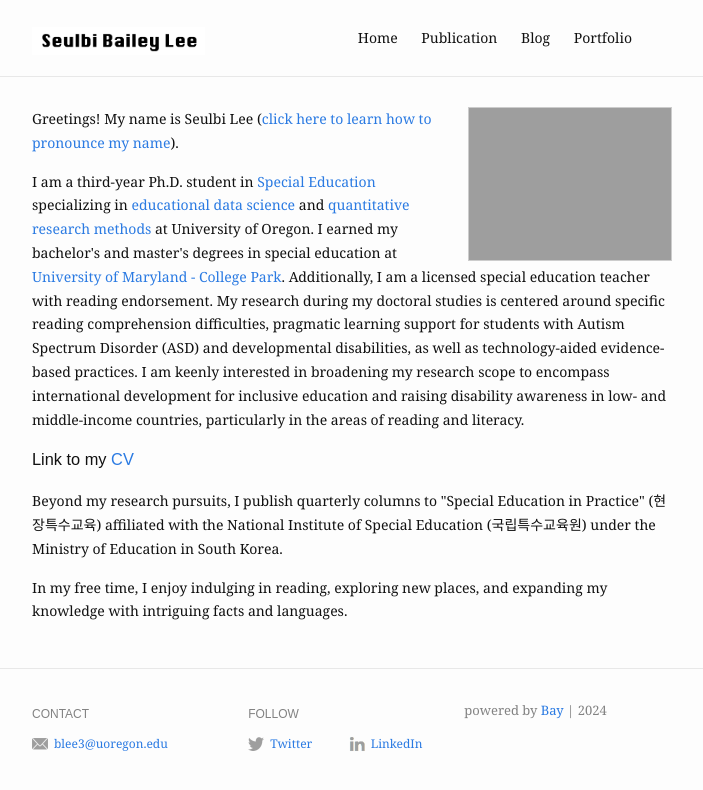
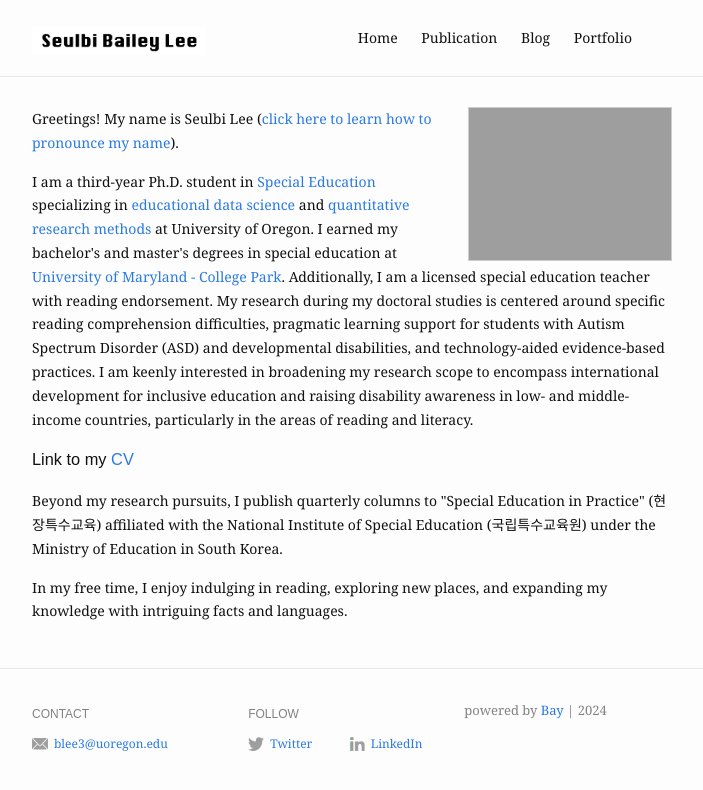
Before and after one commit to seul-b/seul-b.github.io, a Jekyll site: the page built from index.md, in a window 1280 px wide. Shown: the top 790 px of the page, without its empty margins (288-991 px from the left). Built offline with Jekyll 4.4.1, drawn with Linux system fonts in a browser that asks for light colours.

Commit message:
update index

```diff
--- a/index.md
+++ b/index.md
@@ -9,7 +9,7 @@ profile_picture:
 Greetings! My name is Seulbi Lee (<a href="https://namedrop.io/seulbilee">click here to learn how to pronounce my name</a>).
 </p>
 <p>
-I am a third-year Ph.D. student in <a href="https://education.uoregon.edu/sped/graduate/phd">Special Education</a> specializing in <a href="https://education.uoregon.edu/epol/specialization-educational-data-science">educational data science</a> and <a href="https://education.uoregon.edu/qrme/qrm-specialization">quantitative research methods</a> at University of Oregon. I earned my bachelor's and master's degrees in special education at <a href="https://education.umd.edu/academics/departments/chse/edsp">University of Maryland - College Park</a>. Additionally, I am a licensed special education teacher with reading endorsement. My research during my doctoral studies is centered around specific reading comprehension difficulties, pragmatic learning support for students with Autism Spectrum Disorder (ASD) and developmental disabilities, as well as technology-aided evidence-based practices. I am keenly interested in broadening my research scope to encompass international development for inclusive education and raising disability awareness in low- and middle-income countries, particularly in the areas of reading and literacy.
+I am a third-year Ph.D. student in <a href="https://education.uoregon.edu/sped/graduate/phd">Special Education</a> specializing in <a href="https://education.uoregon.edu/epol/specialization-educational-data-science">educational data science</a> and <a href="https://education.uoregon.edu/qrme/qrm-specialization">quantitative research methods</a> at University of Oregon. I earned my bachelor's and master's degrees in special education at <a href="https://education.umd.edu/academics/departments/chse/edsp">University of Maryland - College Park</a>. Additionally, I am a licensed special education teacher with reading endorsement. My research during my doctoral studies is centered around specific reading comprehension difficulties, pragmatic learning support for students with Autism Spectrum Disorder (ASD) and developmental disabilities, and technology-aided evidence-based practices. I am keenly interested in broadening my research scope to encompass international development for inclusive education and raising disability awareness in low- and middle-income countries, particularly in the areas of reading and literacy.
 </p>
 
 ###  Link to my <a href="https://drive.google.com/file/d/1vJc0ItTJJ2prElBHM7OfCOVWhWXO6id9/view?usp=sharing">CV</a>
```
